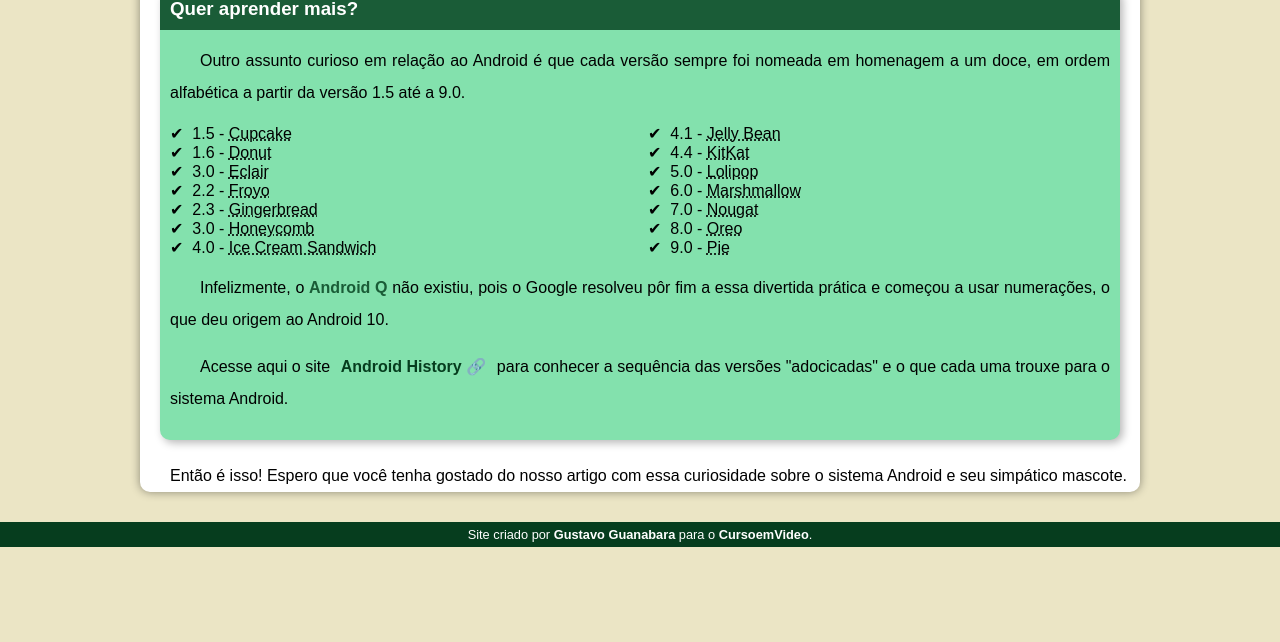
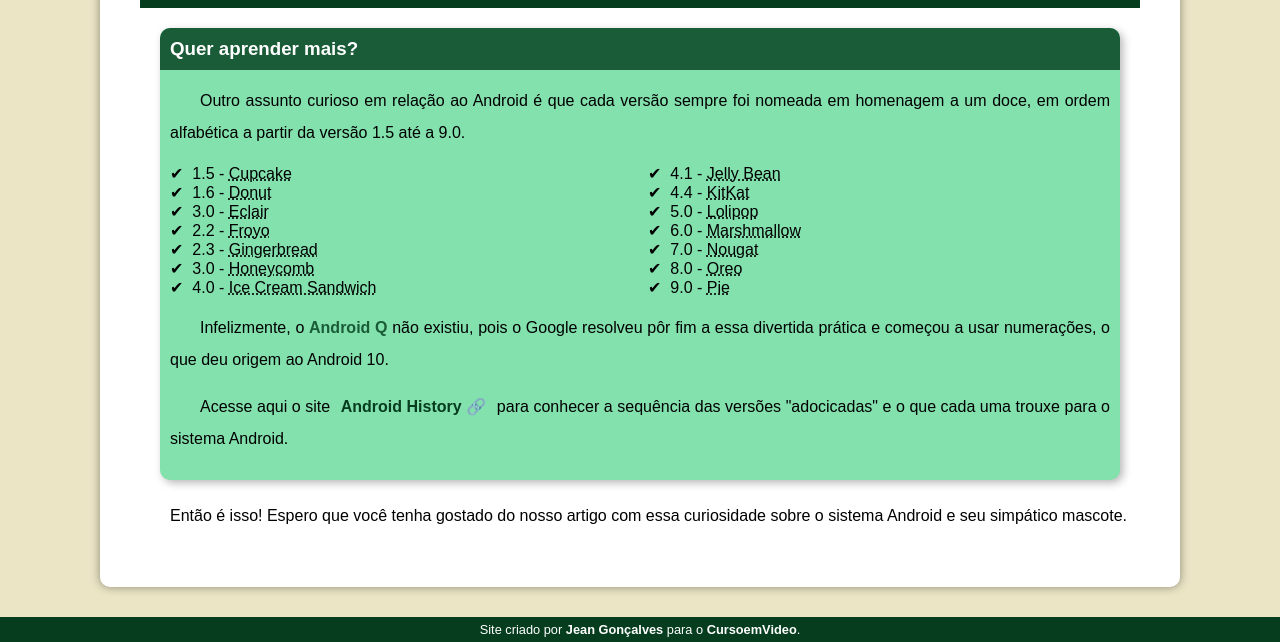
Before and after one commit to CostaJGS/Projeto-Android, a plain HTML site: page index.html in a window 1280 px wide. Shown: the part 2299-2941 px from the top of the page. Before the commit the page ends 2846 px from the top, so only its background shows below. Drawn offline with Linux system fonts and the light colour scheme.

Commit message:
problema de padding corrigido

```diff
--- a/estilo/style.css
+++ b/estilo/style.css
@@ -82,6 +82,7 @@ main { background-color: white;
     margin-bottom:  30px;
     border-bottom-left-radius: 10px;
     border-bottom-right-radius: 10px;
+    padding: 40px;
 }
 
 main h1 {
--- a/index.html
+++ b/index.html
@@ -104,7 +104,7 @@
         </article>
     </main>
     <footer>
-        <p>Site criado por <a href="https://gustavoguanabara.github.io/" target="_blank">Gustavo Guanabara</a> para o <a href="https://www.youtube.com/c/cursoemvideo" target="_blank">CursoemVideo</a>.</p>
+        <p>Site criado por <a href="https://CostaJGS.github.io/" target="_blank">Jean Gonçalves</a> para o <a href="https://www.youtube.com/c/cursoemvideo" target="_blank">CursoemVideo</a>.</p>
     </footer>
 </body>
 </html>
```
